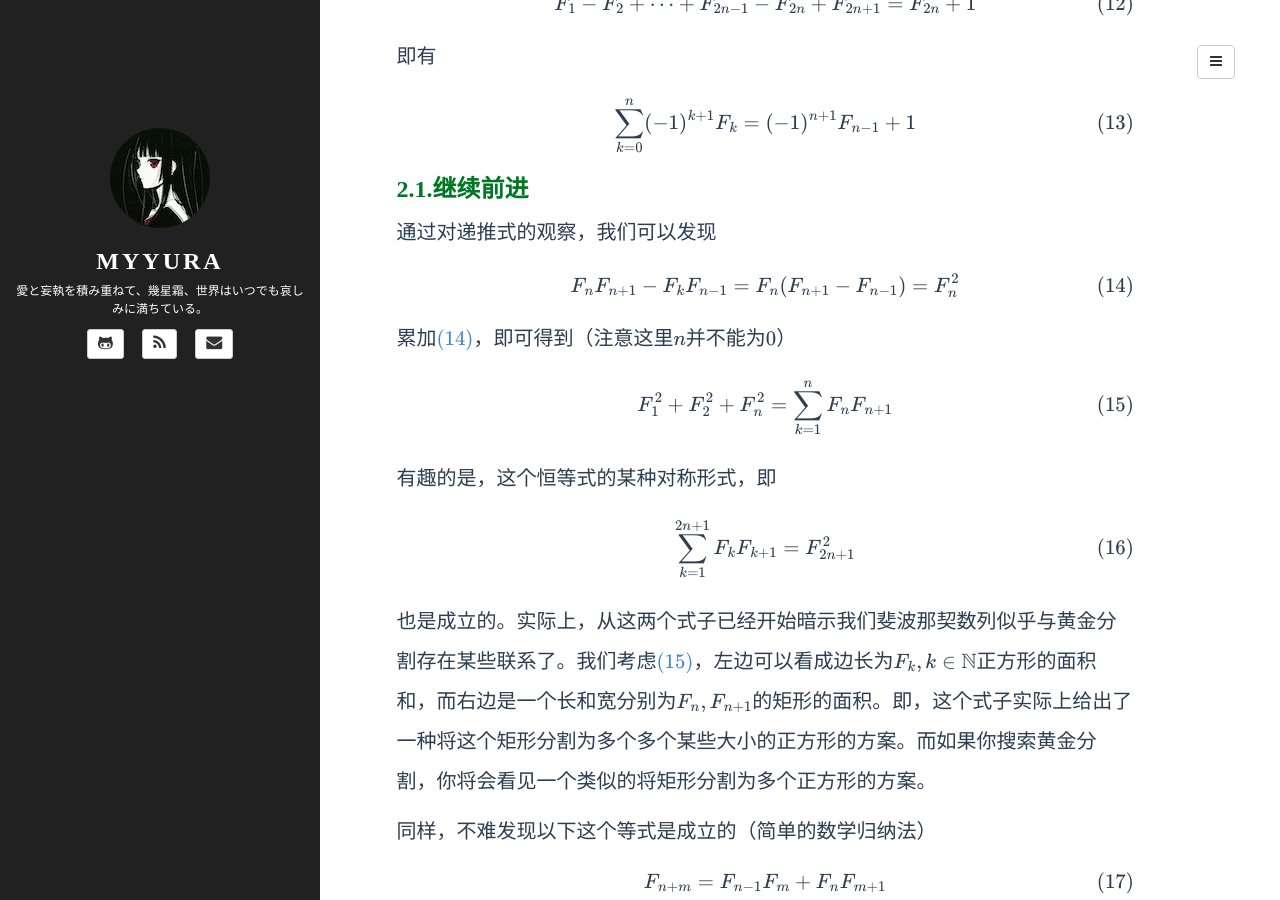
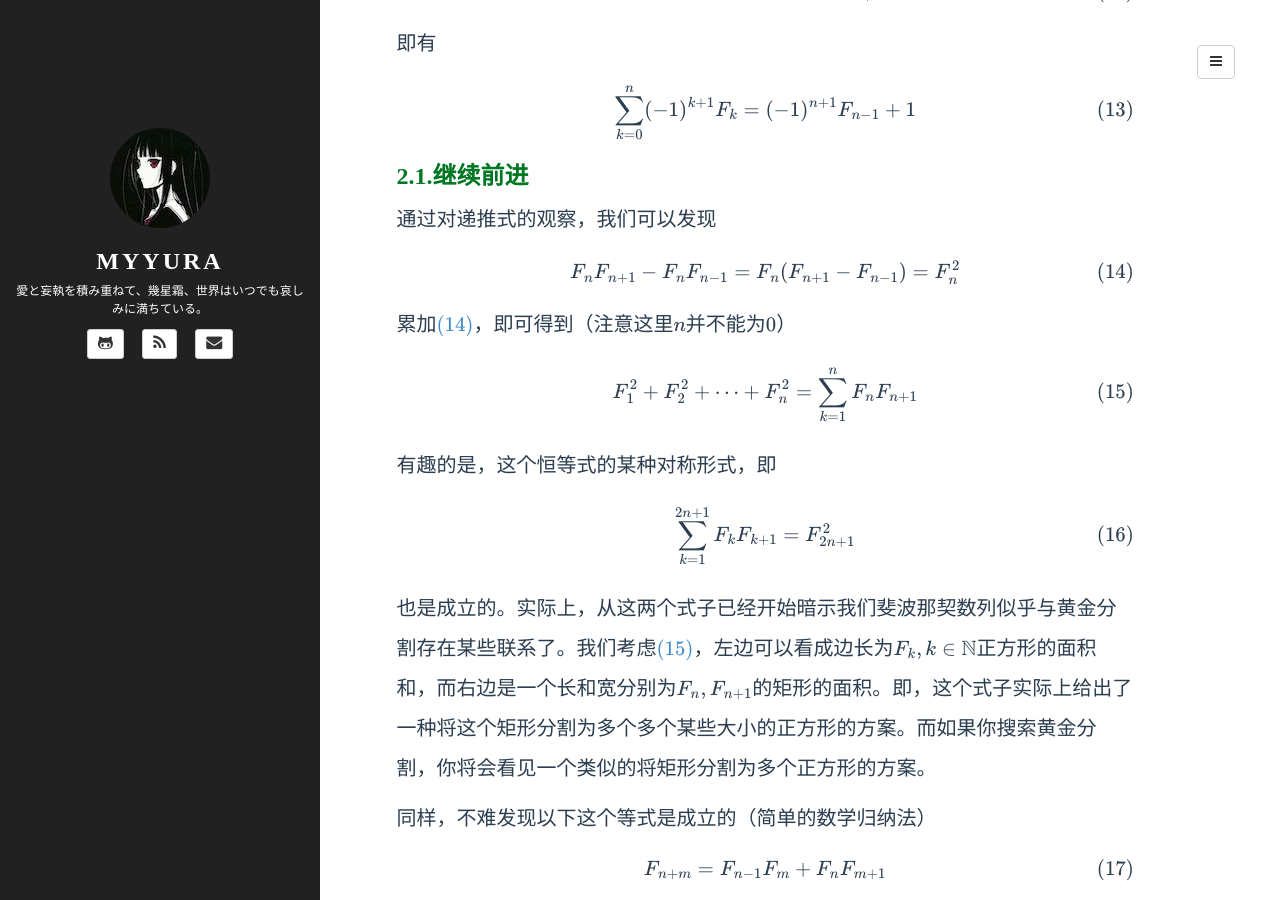
Before and after one commit to Myyura/myyura.github.io, a Jekyll site: the page built from _posts/mathematics/2018-7-8-myyura-mini-1.md, in a window 1280 px wide and 900 px high, scrolled down 1846 px. Built offline with Jekyll 4.4.1, drawn with Linux system fonts in a browser that asks for light colours; formulas are drawn with MathJax 3; a script that is not in the unit is left out; comment, search, counter and statistics services are not loaded; some of the changed text lies outside the part shown.

```diff
--- a/_posts/mathematics/2018-7-8-myyura-mini-1.md
+++ b/_posts/mathematics/2018-7-8-myyura-mini-1.md
@@ -8,7 +8,7 @@
 
 斐波那契数列(Fibonacci number)
 
-# ***前言***
+## ***前言***
 斐波那契数列恐怕是日常生活与学习中最常遇见的数列之一，它简单且优雅。在刷[Project Euler][pe]的过程中，时不时能够遇到一道有关于斐波那契数列的问题，且往往每次都用到了一个新的，我不知道的有关于斐波那契数列的性质。
 
 这燃起了我的好奇心，而这篇文章，便是这好奇心的结果。
@@ -95,7 +95,7 @@
 
 $$
 \begin{equation}
-F_n F_{n+1} - F_k F_{n - 1} = F_n (F_{n+1} - F_{n-1}) = F_n^2
+F_n F_{n+1} - F_n F_{n - 1} = F_n (F_{n+1} - F_{n-1}) = F_n^2
 \label{e4}
 \end{equation}
 $$
@@ -104,7 +104,7 @@
 
 $$
 \begin{equation}
-F_1^2 + F_2^2 + F_n^2 = \sum_{k=1}^n F_n F_{n+1}
+F_1^2 + F_2^2 + \cdots + F_n^2 = \sum_{k=1}^n F_n F_{n+1}
 \label{e5}
 \end{equation}
 $$
```
Also changed, not shown: other parts of _posts/mathematics/2018-7-8-myyura-mini-1.md (+4 -4 lines), _posts/mathematics/2018-7-5-myyura-1.md (+1 -1 lines).
